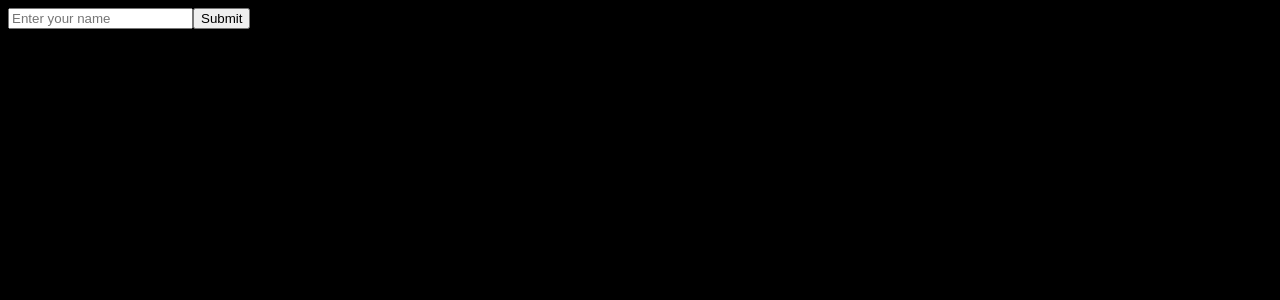
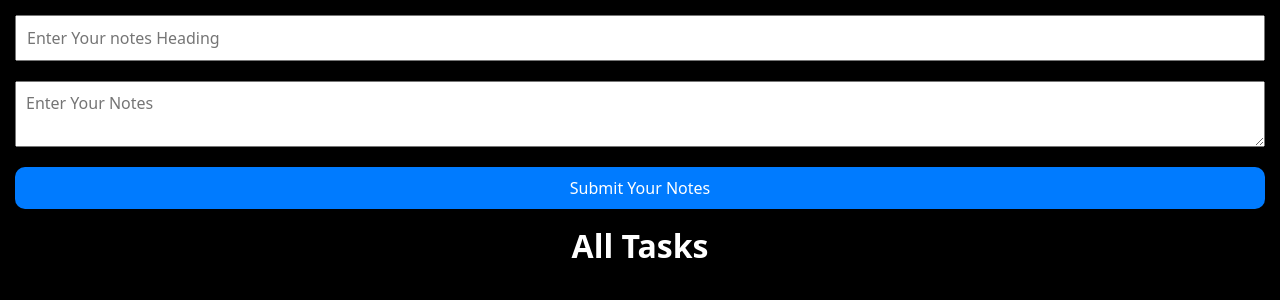
Before and after one commit to jhilikdas839/React-Practice, a React (Vite) app: page / in a window 1280 px wide. Shown: the top 300 px of the page. Built offline with nearby package versions, Linux system fonts and the light colour scheme.

Commit message:
program is final

```diff
--- a/src/App.jsx
+++ b/src/App.jsx
@@ -1,14 +1,16 @@
 import React from "react";
 
 // import Demo from "./components/Demo";
-import Obj from "./components/Obj";
-import Twb from "./components/Twb";
+// import Obj from "./components/Obj";
+// import Twb from "./components/Twb";
+import Notes from "./components/Notes";
 const App = () => {
   return (
     <div>
       {/* <Demo /> */}
       {/* <Obj /> */}
-      <Twb />
+      {/* <Twb /> */}
+      <Notes />
     </div>
   );
 };
--- /dev/null
+++ b/src/components/Notes.jsx
@@ -0,0 +1,90 @@
+import React, { useState } from "react";
+
+const Notes = () => {
+  // All UseStates are here
+
+  const [title, setTitle] = useState("");
+  const [details, setDetails] = useState("");
+  const [task, settask] = useState([]);
+  const DeleteHandeler = (idx) => {
+    const Copytask = [...task];
+    console.log(Copytask);
+    Copytask.splice(idx,1)
+    settask(Copytask)
+console.log("Delete", idx);
+  };
+
+  // Form Handeling Part
+  const SubmitHandeler = (e) => {
+    e.preventDefault();
+    const Copytask = [...task];
+    Copytask.push({ title, details });
+    settask(Copytask);
+
+    setTitle("");
+    setDetails("");
+  };
+
+  return (
+    <div>
+      <form
+        onSubmit={(e) => {
+          SubmitHandeler(e);
+        }}
+      >
+        {/* Notes Heading Part */}
+        <input
+          type="text"
+          placeholder="Enter Your notes Heading"
+          value={title}
+          onChange={(e) => {
+            setTitle(e.target.value);
+          }}
+        />
+
+        {/* Notes title Part */}
+        <textarea
+          name=""
+          id=""
+          placeholder="Enter Your Notes"
+          value={details}
+          onChange={(e) => {
+            setDetails(e.target.value);
+          }}
+        ></textarea>
+        <button>Submit Your Notes</button>
+      </form>
+      {/* Show Task */}
+      <div id="alltasks">
+        <h1>All Tasks</h1>
+        <div id="tasks-wrap">
+          {task.map((elem, idx) => {
+            return (
+              <div key={idx} id="tasks">
+                {/* Cross Button */}
+                <div id="cdiv">
+                  <div id="cross">
+                    <button
+                      onClick={() => {
+                        DeleteHandeler(idx);
+                      }}
+                      id="btn"
+                    >
+                      {" "}
+                      -{" "}
+                    </button>
+                  </div>
+
+                  {/* using map show Title and notes */}
+                  <h1>{elem.title}</h1>
+                </div>
+                <p>{elem.details}</p>
+              </div>
+            );
+          })}
+        </div>
+      </div>
+    </div>
+  );
+};
+export default Notes;
--- a/src/index.css
+++ b/src/index.css
@@ -0,0 +1,98 @@
+*{
+    margin: 0;
+    padding: 0;
+    box-sizing: border-box;
+    font-family: system-ui, -apple-system, BlinkMacSystemFont, 'Segoe UI', Roboto, Oxygen, Ubuntu, Cantarell, 'Open Sans', 'Helvetica Neue', sans-serif;
+}
+
+html,bod{
+    height: 100%;
+    width: 100%;
+}
+
+form{
+    width: 100%;
+    height: 100%;
+    display: flex;
+    flex-direction: column;
+    gap: 20px;
+    padding: 15px;
+}
+
+input,textarea,button{
+    padding: 10px;
+    font-size: 16px;
+}
+
+button{
+    background-color: #007BFF;
+    color: white;
+    border: none;
+    cursor: pointer;
+    border-radius: 10px;
+}
+
+#alltasks{
+    width: 100%;
+    height: 100%;
+    display: flex;
+    justify-content: center;
+    align-items: center;
+    flex-direction: column;
+
+}
+
+#tasks-wrap{
+        width: 100%;
+    height: 100%;
+    display: flex;
+    justify-content: center;
+    align-items: center;
+    flex-wrap: wrap;
+}
+
+#tasks{
+    display: flex;
+
+    gap: 10px;
+    background-color: rgb(230, 230, 230);
+    width: 300px;
+    height: 200px;
+    margin: 10px;
+    border-radius: 10px;
+    padding: 20px;
+    display: flex;
+    justify-content: start;
+    align-items: start;
+    color: black;
+    flex-direction: column;
+}
+
+#cdiv{
+ width: 100%;
+    height: 100%;
+    display: flex;
+    justify-content: space-between;
+
+}
+
+
+#cross{
+    width: 30px;
+    height: 30px;
+    background-color: red;
+    color: white;
+    display: flex;
+    justify-content: center;
+    align-items: center;
+}
+
+#btn{
+     width: 30px;
+    height: 30px;
+    background-color: red;
+    color: white;
+    display: flex;
+    justify-content: center;
+    align-items: center;
+}
```
